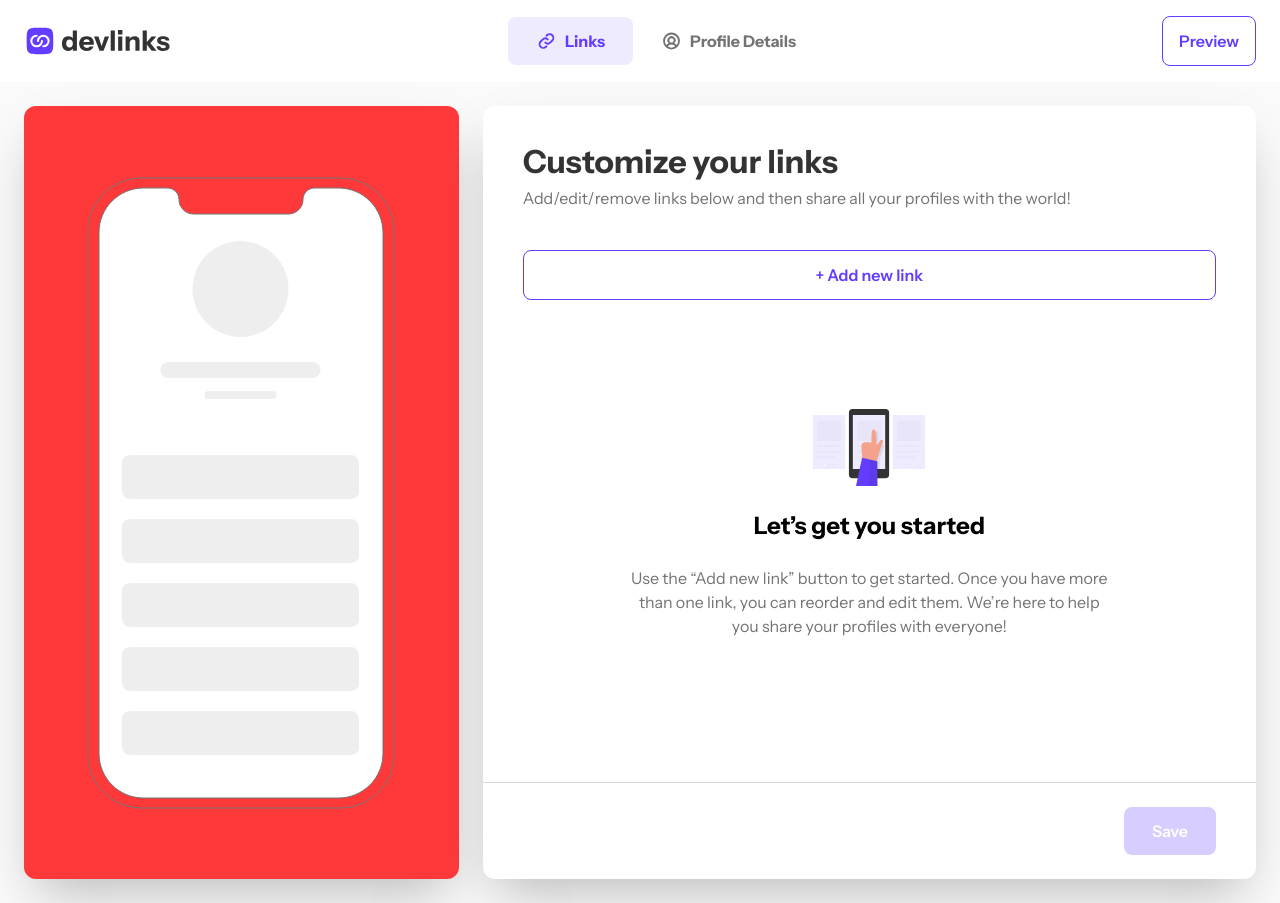
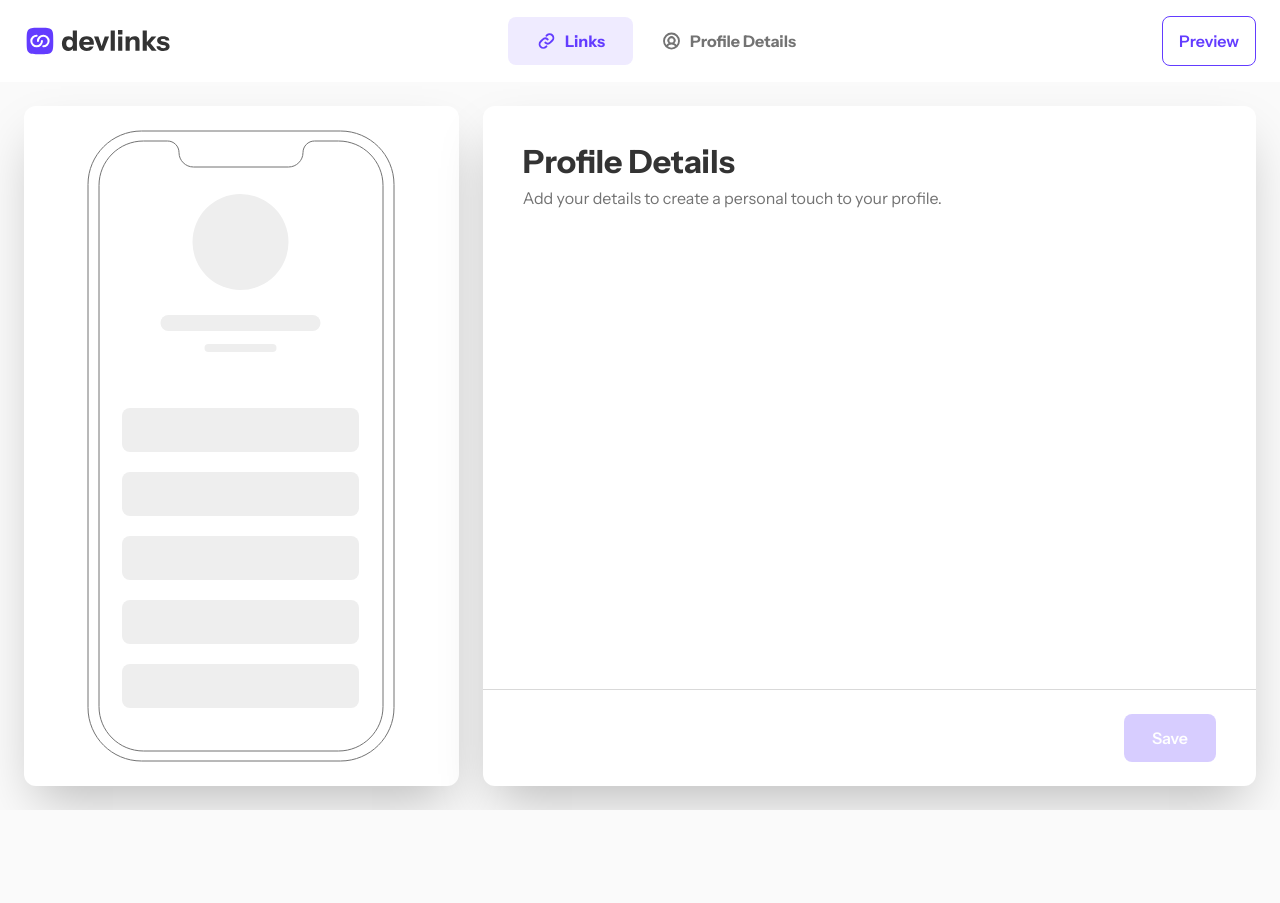
Before and after one commit to David-Henery4/Link-Share, a Next.js app: page / in a window 1280 px wide. After the commit the page ends 810 px from the top, so only its background shows below. Built offline with nearby package versions, Linux system fonts and the light colour scheme.

Commit message:
profile-form-inital-setup

```diff
--- a/src/app/page.tsx
+++ b/src/app/page.tsx
@@ -1,7 +1,7 @@
 import {
   Navbar,
-  LinksSection,
-  // ProfileSection,
+  // LinksSection,
+  ProfileSection,
   MobilePreviewSection,
   SaveButton
 } from "@/components";
@@ -12,9 +12,9 @@ export default function Home() {
       <Navbar />
       <main className="w-full flex flex-row-reverse gap-6 flex-grow-[1] p-4 lgMob:p-6">
         {/* Shadow is temp for development */}
-        <div className="w-full max-w-[800px] mx-auto flex-[2] rounded-xl bg-white shadow-2xl laptop:max-w-none laptop:m-0">
-          <LinksSection />
-          {/* <ProfileSection/> */}
+        <div className="w-full flex flex-col justify-start items-start max-w-[800px] mx-auto flex-[2] rounded-xl bg-white shadow-2xl laptop:max-w-none laptop:m-0">
+          {/* <LinksSection /> */}
+          <ProfileSection/>
           <SaveButton/>
         </div>
 
--- a/src/components/MobilePreviewSection.tsx
+++ b/src/components/MobilePreviewSection.tsx
@@ -3,7 +3,7 @@ import MobilePreviewContainer from "./MobilePreviewContainer";
 const MobilePreviewSection = () => {
   return (
     // Shadow is temp for development
-    <div className="w-full p-6 place-items-center flex-[1] rounded-xl bg-red shadow-2xl hidden laptop:grid">
+    <div className="w-full p-6 place-items-center flex-[1] rounded-xl bg-white shadow-2xl hidden laptop:grid">
       <MobilePreviewContainer />
     </div>
   );
--- a/src/components/ProfileSection.tsx
+++ b/src/components/ProfileSection.tsx
@@ -1,9 +1,14 @@
-
+import HeaderSection from "./reusable/HeaderSection";
+import ProfileForm from "./profile-section-comps/ProfileForm";
 
 const ProfileSection = () => {
   return (
     <section className="w-full p-6 lgMob:p-10">
-      ProfileSection
+      <HeaderSection
+        description="Add your details to create a personal touch to your profile."
+        title="Profile Details"
+      />
+      <ProfileForm/>
     </section>
   );
 }
--- a/src/components/SaveButton.tsx
+++ b/src/components/SaveButton.tsx
@@ -2,7 +2,7 @@ import Button from "./reusable/Button";
 
 const SaveButton = () => {
   return (
-    <div className="w-full border-t border-border p-4 lgMob:py-6 lgMob:px-10 tablet:flex tablet:justify-end">
+    <div className="w-full mt-auto border-t border-border p-4 lgMob:py-6 lgMob:px-10 tablet:flex tablet:justify-end">
       <Button
         disabled={true} // temp obvs
         buttonType="primary"
--- /dev/null
+++ b/src/components/icons/UploadImageIcon.tsx
@@ -0,0 +1,20 @@
+
+
+const UploadImageIcon = () => {
+  return (
+    <svg
+      xmlns="http://www.w3.org/2000/svg"
+      width="40"
+      height="40"
+      fill="none"
+      viewBox="0 0 40 40"
+    >
+      <path
+        fill="#633CFF"
+        d="M33.75 6.25H6.25a2.5 2.5 0 0 0-2.5 2.5v22.5a2.5 2.5 0 0 0 2.5 2.5h27.5a2.5 2.5 0 0 0 2.5-2.5V8.75a2.5 2.5 0 0 0-2.5-2.5Zm0 2.5v16.055l-4.073-4.072a2.5 2.5 0 0 0-3.536 0l-3.125 3.125-6.875-6.875a2.5 2.5 0 0 0-3.535 0L6.25 23.339V8.75h27.5ZM6.25 26.875l8.125-8.125 12.5 12.5H6.25v-4.375Zm27.5 4.375h-3.34l-5.624-5.625L27.91 22.5l5.839 5.84v2.91ZM22.5 15.625a1.875 1.875 0 1 1 3.75 0 1.875 1.875 0 0 1-3.75 0Z"
+      />
+    </svg>
+  );
+}
+
+export default UploadImageIcon
--- a/src/components/icons/index.ts
+++ b/src/components/icons/index.ts
@@ -5,6 +5,7 @@ import IllustrationEmpty from "./IllustrationEmpty";
 import LogoLarge from "./LogoLarge";
 import LogoSmall from "./LogoSmall";
 import IllustrationPhoneMockup from "./IllustrationPhoneMockup";
+import UploadImageIcon from "./UploadImageIcon";
 
 export {
   LinksTabIcon,
@@ -13,5 +14,6 @@ export {
   IllustrationEmpty,
   LogoLarge,
   LogoSmall,
-  IllustrationPhoneMockup
+  IllustrationPhoneMockup,
+  UploadImageIcon
 }
--- /dev/null
+++ b/src/components/profile-section-comps/ProfileForm.tsx
@@ -0,0 +1,9 @@
+
+
+const ProfileForm = () => {
+  return <form className="w-full mt-10">
+
+  </form>;
+}
+
+export default ProfileForm
--- /dev/null
+++ b/src/components/profile-section-comps/form-comps/Input.tsx
@@ -0,0 +1,12 @@
+
+
+const Input = () => {
+  return (
+    <div>
+      <label htmlFor="imageFile"></label>
+      <input type="file" id="imageFile" accept="image/*" />;
+    </div>
+  );
+}
+
+export default Input
--- /dev/null
+++ b/src/components/profile-section-comps/form-comps/ProfileImageUpload.tsx
@@ -0,0 +1,21 @@
+import { BaseText } from "../../reusable/text";
+import { UploadImageIcon } from "../../icons";
+
+const ProfileImageUpload = () => {
+  return (
+    <div className="w-full">
+      <BaseText size="medium">Profile Picture</BaseText>
+      <div>
+        <button className="px-[38px] py-[60px] rounded-xl bg-purpleLight text-purple font-semibold inline-flex flex-col justify-center items-center">
+          <span>
+            <UploadImageIcon />
+          </span>
+          + Upload Image
+        </button>
+
+      </div>
+    </div>
+  );
+};
+
+export default ProfileImageUpload;
```
Also changed, not shown: 1 other file (tests, documents, lock files or other folders).
